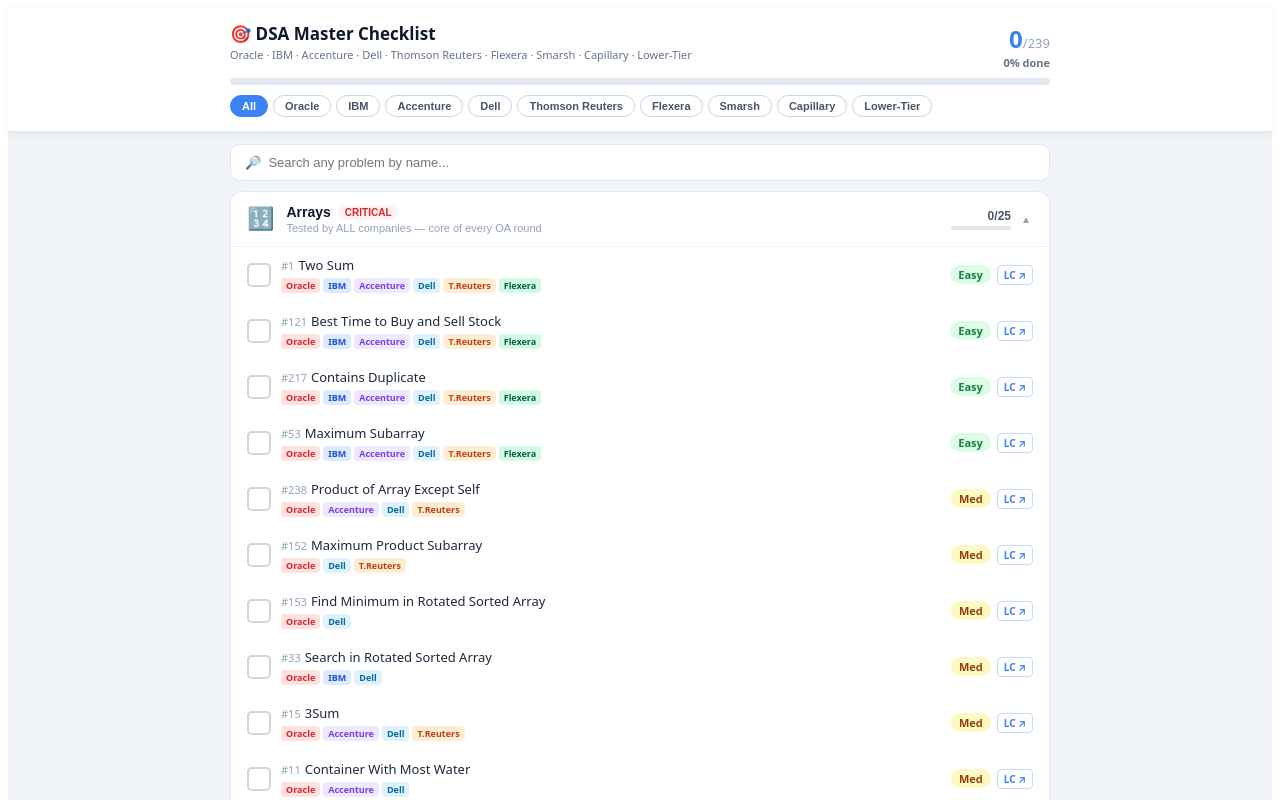
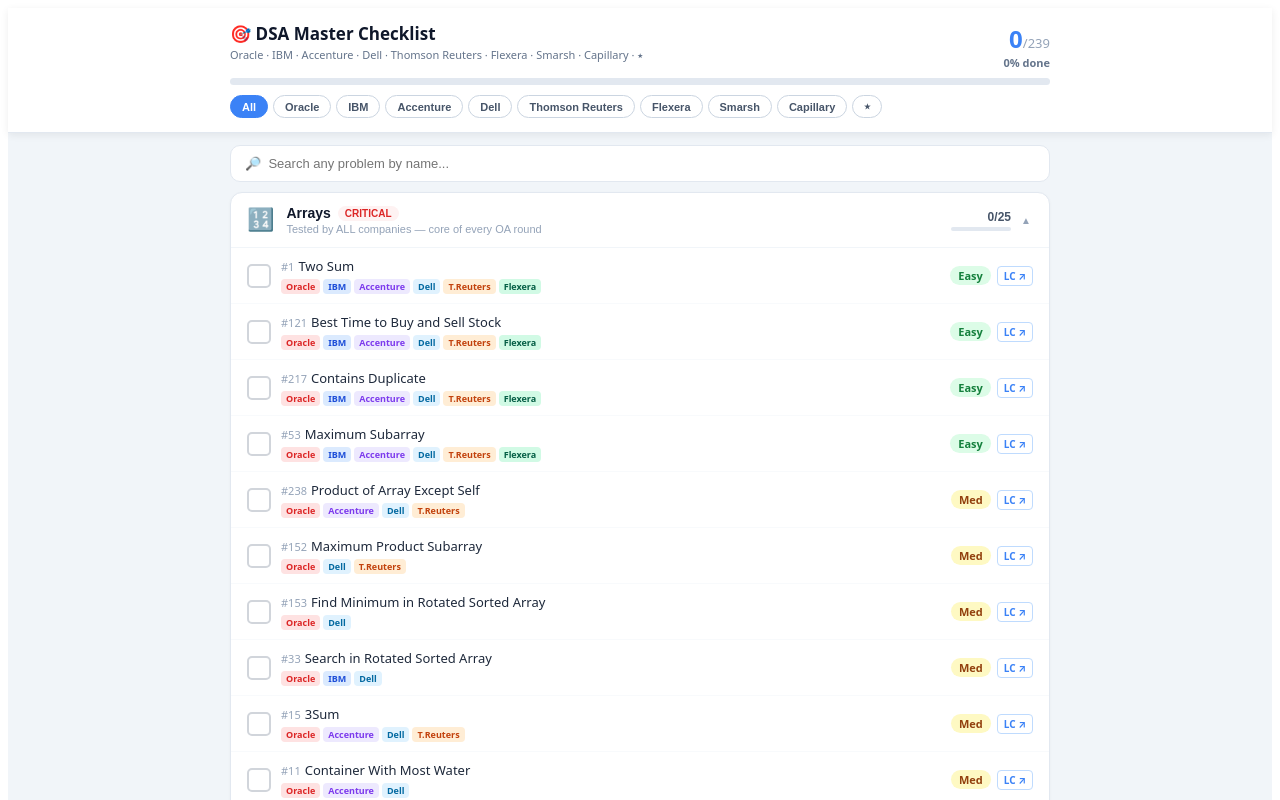
Before and after one commit to nihalnm66/dsa-tracker, a React (Create React App) app: page / in a window 1280 px wide. Shown: the top 800 px of the page. Built offline with nearby package versions, Linux system fonts and the light colour scheme.

Commit message:
Updated problem list to 21 problems

```diff
--- a/src/App.js
+++ b/src/App.js
@@ -9,7 +9,7 @@
   F: "Flexera",
   S: "Smarsh",
   C: "Capillary",
-  L: "Lower-Tier", // Sony, Edgeverve, Wakefit, etc.
+  L: "⭑", // Sony, Edgeverve, Wakefit, etc.
 };
 
 const CO_CLR = {
@@ -522,7 +522,7 @@
                 🎯 DSA Master Checklist
               </div>
               <div style={{ fontSize: 11, color: "#64748b", marginTop: 2 }}>
-                Oracle · IBM · Accenture · Dell · Thomson Reuters · Flexera · Smarsh · Capillary · Lower-Tier
+                Oracle · IBM · Accenture · Dell · Thomson Reuters · Flexera · Smarsh · Capillary · ⭑
               </div>
             </div>
             <div style={{ textAlign: "right" }}>
```
